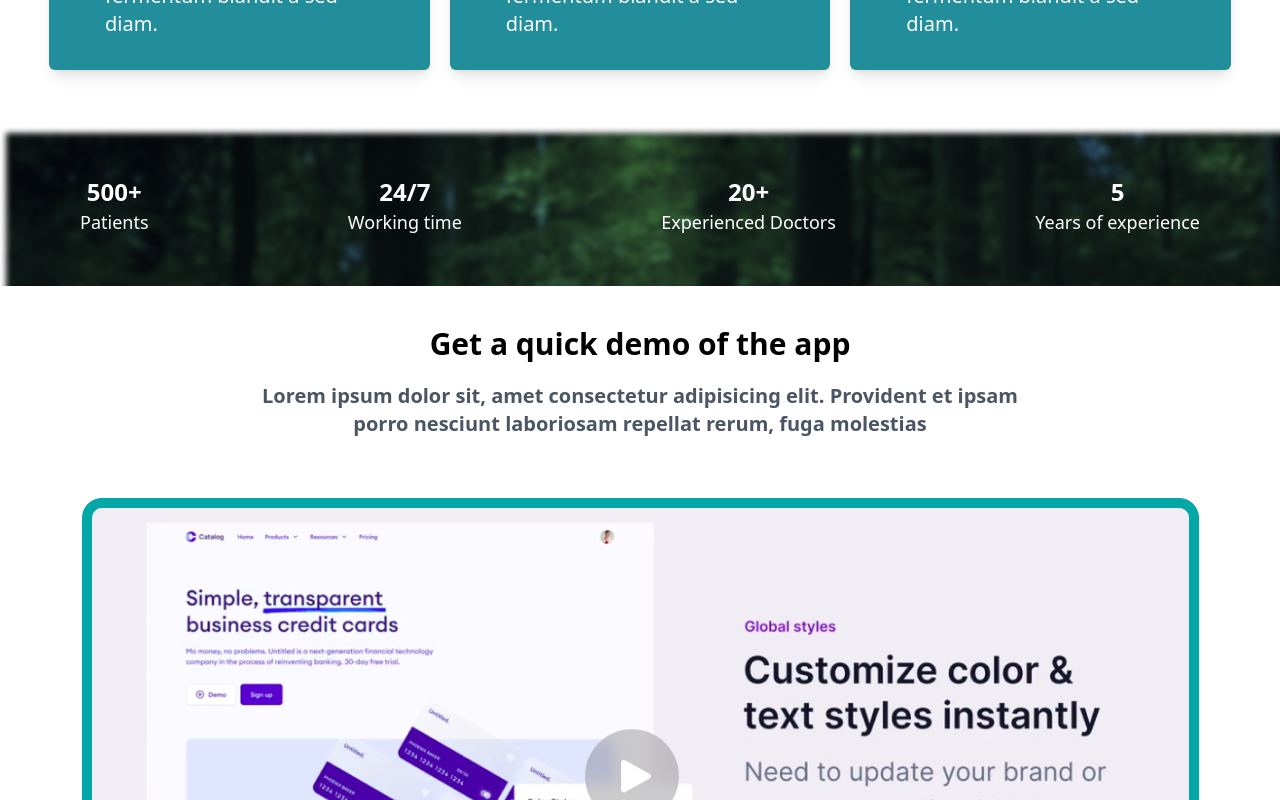
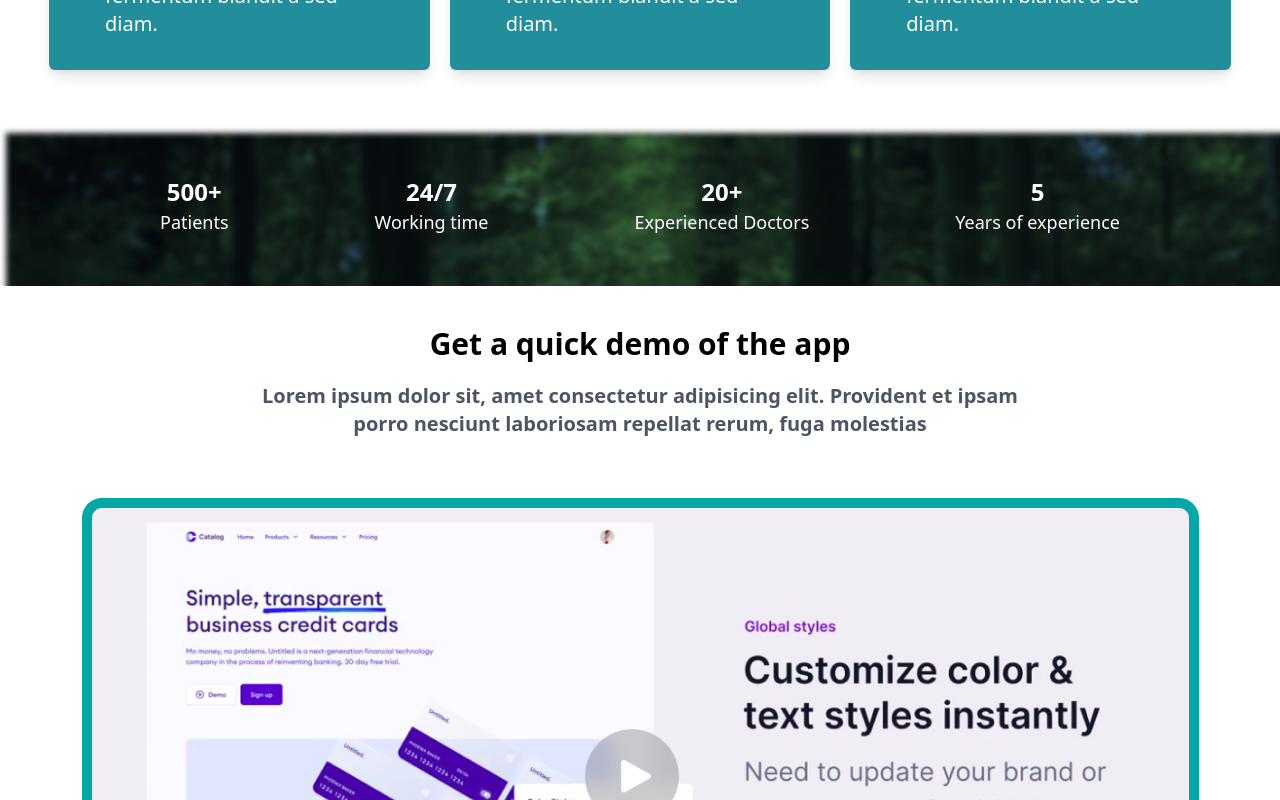
Before and after one commit to the-coder-kalisa/siloam-pharmacy, a React (Vite) app: page / in a window 1280 px wide. Shown: the part 1980-2780 px from the top of the page. Built offline with nearby package versions, Linux system fonts and the light colour scheme.

Commit message:
fifth page

```diff
--- a/package.json
+++ b/package.json
@@ -15,6 +15,7 @@
     "@mui/styled-engine-sc": "^5.8.0",
     "react": "^18.0.0",
     "react-dom": "^18.0.0",
+    "react-reveal": "^1.2.2",
     "react-router-dom": "^6.3.0",
     "styled-components": "^5.3.5"
   },
--- a/src/components/FifthPage.tsx
+++ b/src/components/FifthPage.tsx
@@ -35,7 +35,7 @@ const FifthPage: React.FC = () => {
       </div>
       <div
         style={{ backgroundImage: `url(${Foot})` }}
-        className="bg-cover bg-center w-full flex items-center py-10 text-white flex-col bg-no-repeat"
+        className="bg-cover bg-center flex items-center py-10 text-white flex-col"
       >
         <div className="flex gap-14">
           {bots.map(({ title, bols }, index) => (
--- a/src/components/FouthPage.tsx
+++ b/src/components/FouthPage.tsx
@@ -15,7 +15,7 @@ const FouthPage: React.FC = () => {
     <div
       style={{ background: `url(${background})` }}
 
-      className="w-full flex items-center bg-center bg-cover bg-no-repeat text-white h-[10rem] justify-between px-20"
+      className="w-full flex items-center bg-center bg-cover bg-no-repeat text-white h-[10rem] justify-between px-[10rem]"
     >
       {paragra.map((par, index) => (
         <div key={index} className="flex flex-col items-center">
```
Also changed, not shown: 1 other file (tests, documents, lock files or other folders).
